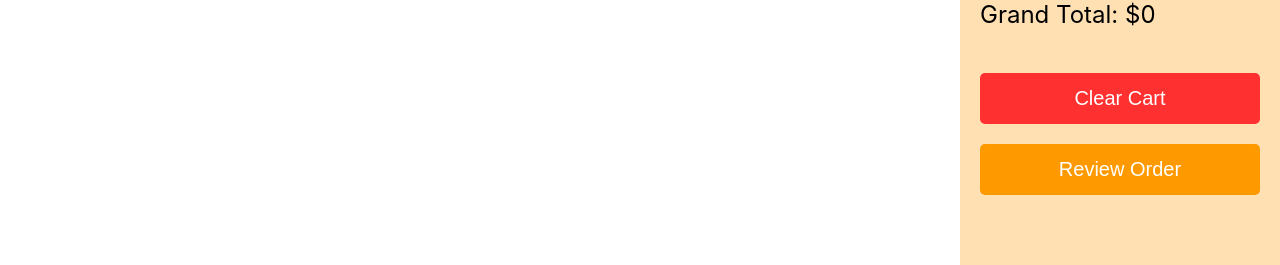
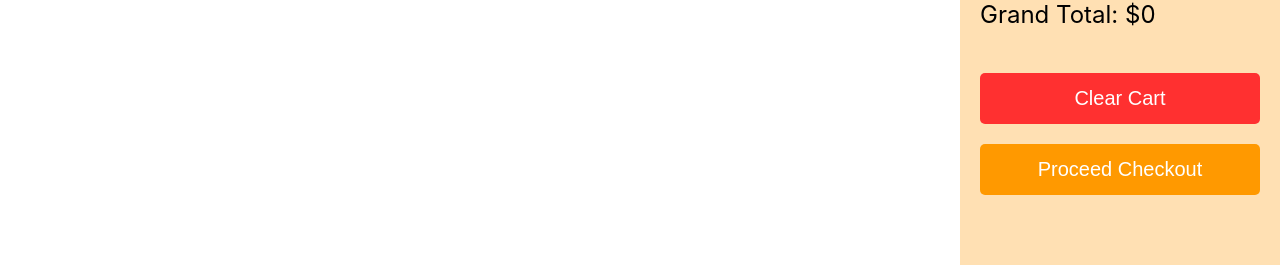
Before and after one commit to safayetdib/ema-john-ecom-reactjs, a React (Vite) app: page /orders in a window 1280 px wide. Shown: the part 403-668 px from the top of the page. Built offline with nearby package versions, Linux system fonts and the light colour scheme.

Commit message:
updated Checkout component

```diff
--- a/src/components/Cart/Cart.jsx
+++ b/src/components/Cart/Cart.jsx
@@ -2,7 +2,7 @@ import React from 'react';
 import './Cart.css';
 
 const Cart = (props) => {
-	const { cart } = props;
+	const { cart, handleClearCart, children } = props;
 
 	let quantity = 0;
 	let totalPrice = 0;
@@ -31,8 +31,10 @@ const Cart = (props) => {
 				<h2>Grand Total: ${grandTotal}</h2>
 			</div>
 			<div className="cart-buttons">
-				<button className="clear-cart-btn">Clear Cart</button>
-				<button className="review-order-btn">Review Order</button>
+				<button className="clear-cart-btn" onClick={handleClearCart}>
+					Clear Cart
+				</button>
+				{children}
 			</div>
 		</div>
 	);
--- /dev/null
+++ b/src/components/Checkout/Checkout.jsx
@@ -0,0 +1,11 @@
+import React from 'react';
+
+const Checkout = () => {
+	return (
+		<div>
+			<h1>Checkout</h1>
+		</div>
+	);
+};
+
+export default Checkout;
--- a/src/components/Orders/Orders.jsx
+++ b/src/components/Orders/Orders.jsx
@@ -3,7 +3,8 @@ import Cart from '../Cart/Cart';
 import { useLoaderData } from 'react-router-dom';
 import ReviewItem from '../ReviewItem/ReviewItem';
 import './Orders.css';
-import { removeFromDb } from '../../utilities/fakedb';
+import { deleteShoppingCart, removeFromDb } from '../../utilities/fakedb';
+import { Link } from 'react-router-dom';
 
 const Orders = () => {
 	const savedCart = useLoaderData();
@@ -13,6 +14,11 @@ const Orders = () => {
 		const remaining = cart.filter((product) => product.id !== id);
 		setCart(remaining);
 		removeFromDb(id);
+	};
+
+	const handleClearCart = () => {
+		setCart([]);
+		deleteShoppingCart();
 	};
 
 	return (
@@ -27,7 +33,11 @@ const Orders = () => {
 				))}
 			</div>
 			<div className="cart-container">
-				<Cart cart={cart} />
+				<Cart cart={cart} handleClearCart={handleClearCart}>
+					<Link to="/checkout">
+						<button className="review-order-btn">Proceed Checkout</button>
+					</Link>
+				</Cart>
 			</div>
 		</div>
 	);
--- a/src/components/Shop/Shop.jsx
+++ b/src/components/Shop/Shop.jsx
@@ -2,7 +2,12 @@ import React, { useEffect, useState } from 'react';
 import Product from '../Product/Product';
 import Cart from '../Cart/Cart';
 import './Shop.css';
-import { addToDb, getShoppingCart } from '../../utilities/fakedb';
+import {
+	addToDb,
+	deleteShoppingCart,
+	getShoppingCart,
+} from '../../utilities/fakedb';
+import { Link } from 'react-router-dom';
 
 const Shop = () => {
 	const [products, setProducts] = useState([]);
@@ -52,6 +57,11 @@ const Shop = () => {
 		addToDb(product.id);
 	};
 
+	const handleClearCart = () => {
+		setCart([]);
+		deleteShoppingCart();
+	};
+
 	return (
 		<div className="shop-container">
 			<div className="products-container">
@@ -64,7 +74,11 @@ const Shop = () => {
 				))}
 			</div>
 			<div className="cart-container">
-				<Cart cart={cart} />
+				<Cart cart={cart} handleClearCart={handleClearCart}>
+					<Link to="/orders">
+						<button className="review-order-btn">Review Order</button>
+					</Link>
+				</Cart>
 			</div>
 		</div>
 	);
--- a/src/main.jsx
+++ b/src/main.jsx
@@ -9,6 +9,7 @@ import Orders from './components/Orders/Orders';
 import Inventory from './components/Inventory/Inventory';
 import Login from './components/Login/Login';
 import cartProductsLoader from './loaders/cartProductsLoader';
+import Checkout from './components/Checkout/Checkout';
 
 const router = createBrowserRouter([
 	{
@@ -29,6 +30,10 @@ const router = createBrowserRouter([
 				element: <Inventory />,
 			},
 			{
+				path: 'checkout',
+				element: <Checkout />,
+			},
+			{
 				path: 'login',
 				element: <Login />,
 			},
```
